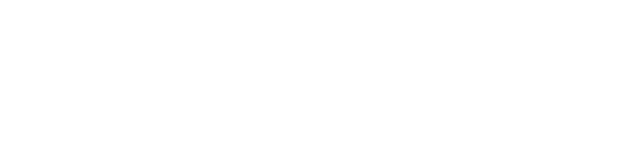
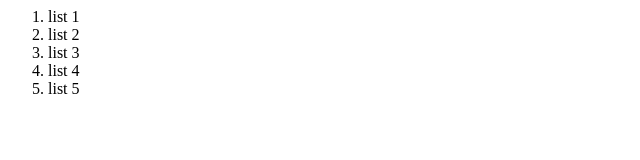
Before and after one commit to emptyshell/myfirstrepo, a plain HTML site: page index.html in a window 1280 px wide. Shown: the whole page, without its empty margins (0-640 px from the left). Drawn offline with Linux system fonts and the light colour scheme.

Commit message:
added ordered list

```diff
--- a/index.html
+++ b/index.html
@@ -3,4 +3,11 @@
 </html>
 <body>
     <div id="container"></div>
+    <ol>
+        <li>list 1</li>
+        <li>list 2</li>
+        <li>list 3</li>
+        <li>list 4</li>
+        <li>list 5</li>
+    </ol>
 </body>
```
